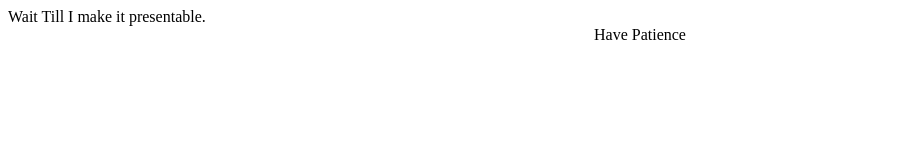
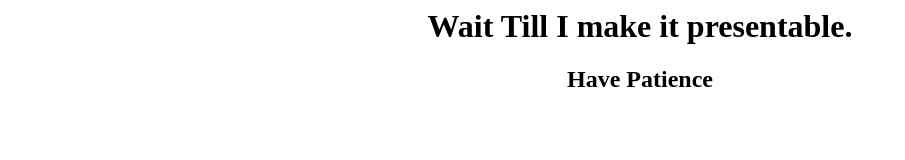
Before and after one commit to prabhakarpd7284/prabhakarpd7284.github.io, a plain HTML site: page index.html in a window 1280 px wide. Shown: the whole page, without its empty margins (0-905 px from the left). Drawn offline with Linux system fonts and the light colour scheme.

Commit message:
Update index.html

```diff
--- a/index.html
+++ b/index.html
@@ -1,3 +1,3 @@
-Wait Till I make it presentable.
+<center><h1><bold>Wait Till I make it presentable.</bold></h1><center>
 
-<center>Have Patience</center>
+  <center><h2><bold>Have Patience</bold></h2></center>
```
